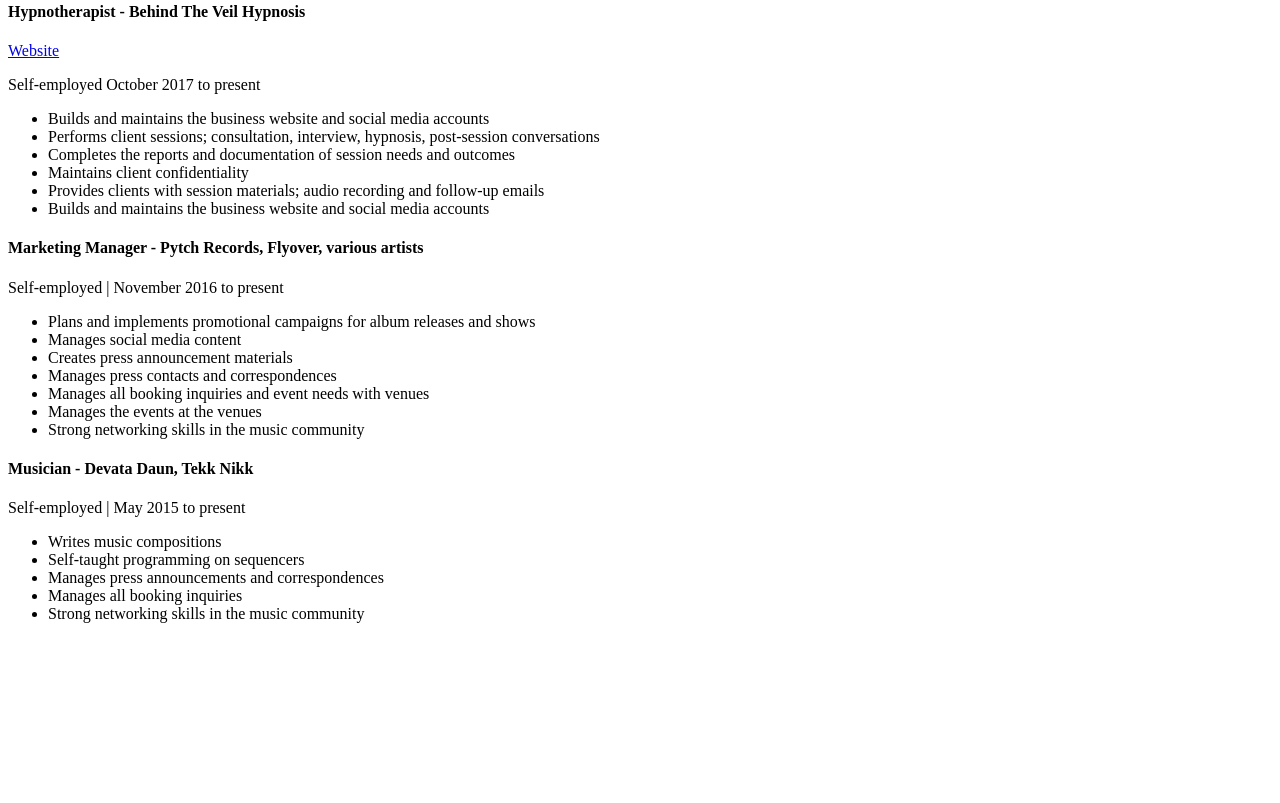
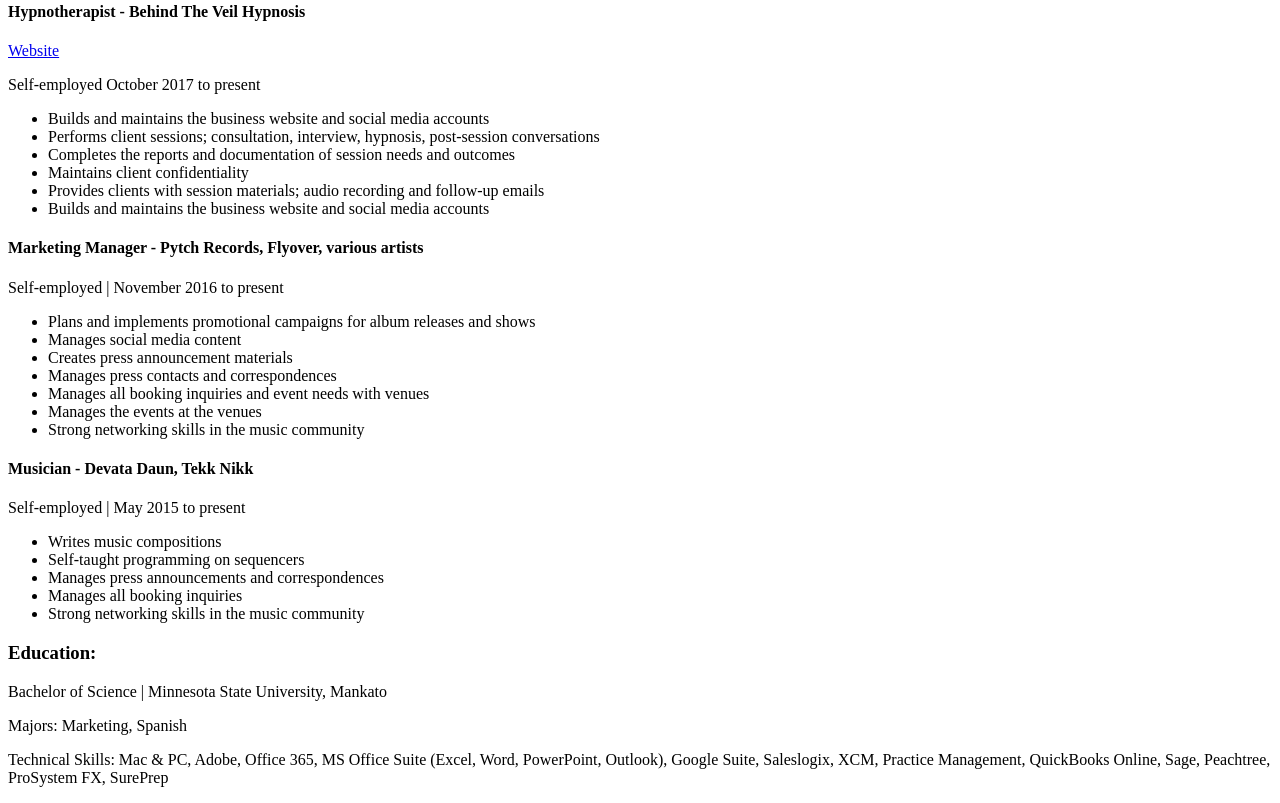
Before and after one commit to nikkipfeifer/resume, a plain HTML site: page index.html in a window 1280 px wide. Shown: the part 809-1612 px from the top of the page. Before the commit the page ends 1448 px from the top, so only its background shows below. Drawn offline with Linux system fonts and the light colour scheme.

Commit message:
Update index.html

```diff
--- a/index.html
+++ b/index.html
@@ -67,6 +67,17 @@
     </ul>
   </div>
 
+  <div class="exp-header">
+    <h3>Education:</h3>
+  </div>
+
+  <div>
+    <p>Bachelor of Science | Minnesota State University, Mankato</p>
+    <p>Majors: Marketing, Spanish</p>
+    <p>Technical Skills: Mac & PC, Adobe, Office 365, MS Office Suite (Excel, Word, PowerPoint, Outlook),
+       Google Suite, Saleslogix, XCM, Practice Management, QuickBooks Online, Sage, Peachtree, ProSystem FX, SurePrep</p>
+  </div>
+
   <div class="footer">
   </div>
 </body>
```
